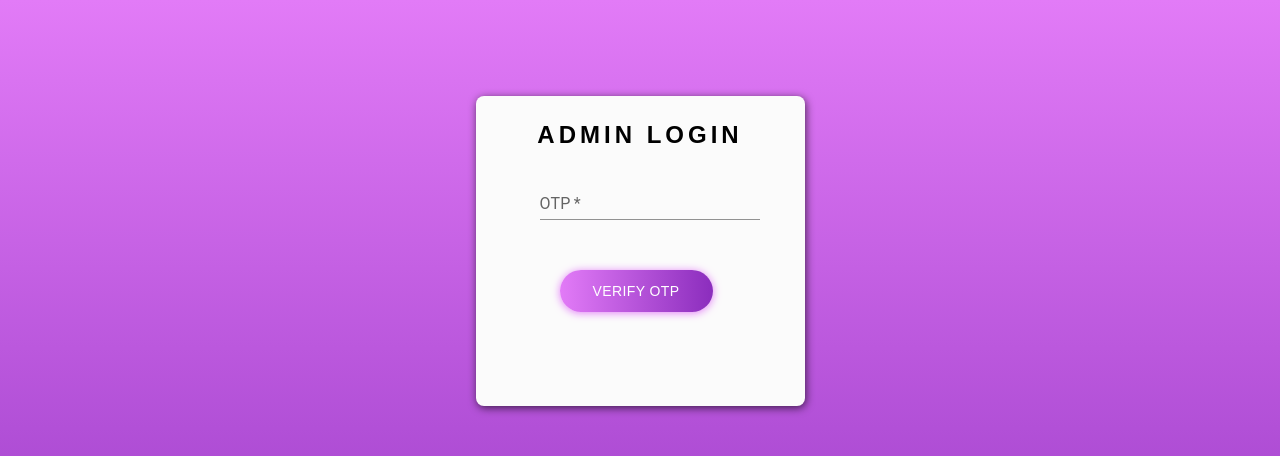
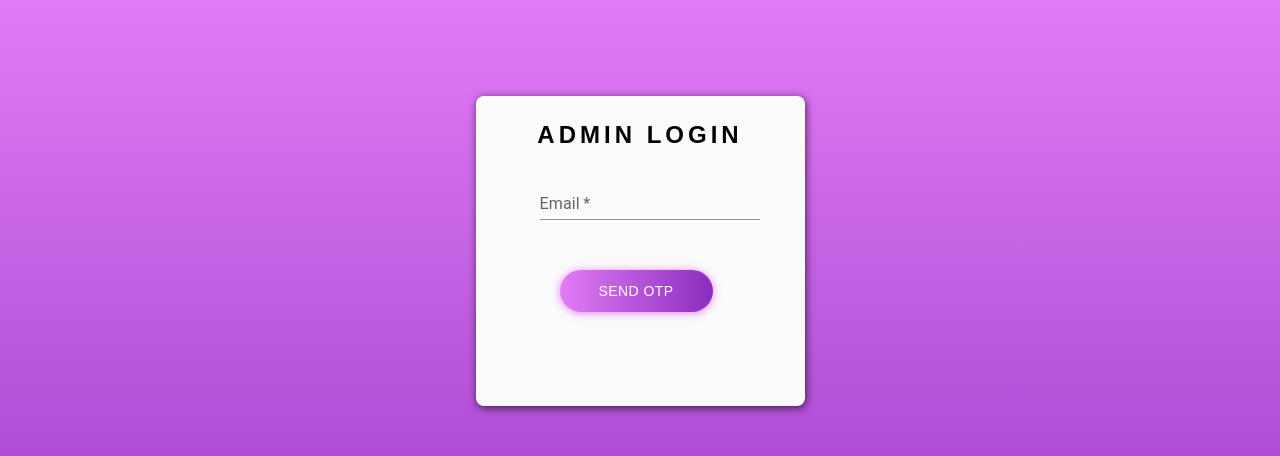
Before and after one commit to hc7718/alumniets-admin, a React (Create React App) app: page / in a window 1280 px wide. Shown: the top 456 px of the page. Built offline with nearby package versions, Linux system fonts and the light colour scheme.

Commit message:
add routes 1

```diff
--- a/package.json
+++ b/package.json
@@ -13,6 +13,8 @@
     "@testing-library/user-event": "^13.5.0",
     "react": "^18.2.0",
     "react-dom": "^18.2.0",
+    "react-router": "^6.10.0",
+    "react-router-dom": "^6.10.0",
     "react-scripts": "5.0.1",
     "styled-components": "^5.3.9",
     "web-vitals": "^2.1.4"
--- /dev/null
+++ b/src/MyRouter.js
@@ -0,0 +1,14 @@
+import VerifyOtp from "./pages/VerifyOtp/VerifyOtp";
+import Login from "./pages/Login/Login";
+import { BrowserRouter as Router, Routes, Route } from "react-router-dom";
+const MyRouter = () => {
+  return (
+    <Router>
+      <Routes>
+        <Route path="/" element={<Login />} />
+        <Route path="/verifyotp" element={<VerifyOtp />} />
+      </Routes>
+    </Router>
+  );
+};
+export default MyRouter;
--- a/src/index.js
+++ b/src/index.js
@@ -1,7 +1,6 @@
 import React from "react";
 import ReactDOM from "react-dom/client";
 import "./index.css";
-import VerifyOtp from "./pages/VerifyOtp/VerifyOtp";
-
+import MyRouter from "./MyRouter";
 const root = ReactDOM.createRoot(document.getElementById("root"));
-root.render(<VerifyOtp />);
+root.render(<MyRouter />);
--- a/src/pages/Login/Login.js
+++ b/src/pages/Login/Login.js
@@ -1,8 +1,12 @@
-import "./Login.css";
 import { TextField } from "@mui/material";
 import { Button } from "@mui/material";
-
-function Login() {
+import { useNavigate } from "react-router-dom";
+import "./Login.css";
+const Login = () => {
+  const navigate = useNavigate();
+  const handleVerifyOTP = () => {
+    navigate("/verifyotp");
+  };
   return (
     <div id="card">
       <div id="card-content">
@@ -20,11 +24,11 @@ function Login() {
           />
         </div>
         <div className="form-border"></div>
-        <Button id="submit-btn" variant="contained">
+        <Button onClick={handleVerifyOTP} id="submit-btn" variant="contained">
           Send OTP
         </Button>
       </div>
     </div>
   );
-}
+};
 export default Login;
```
